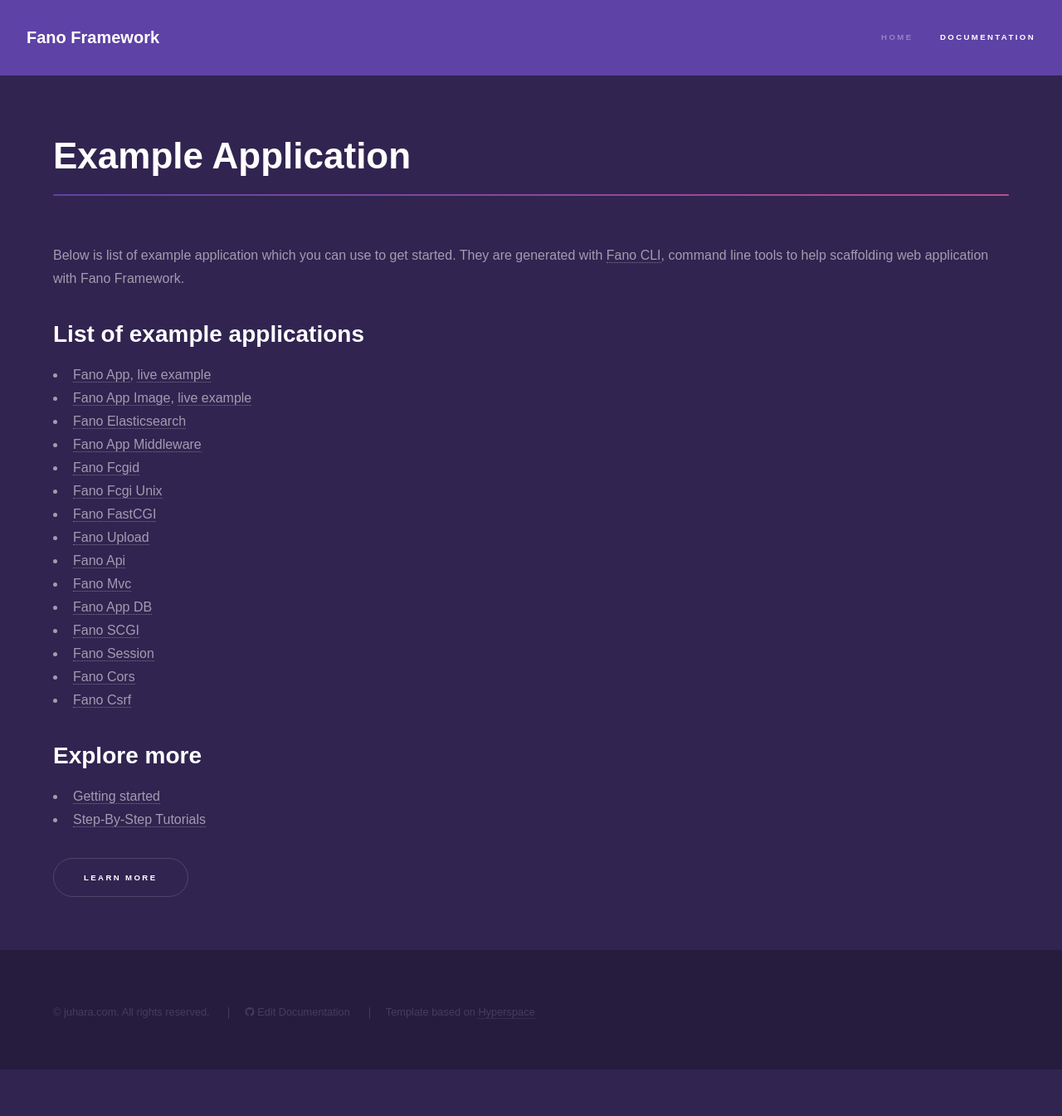
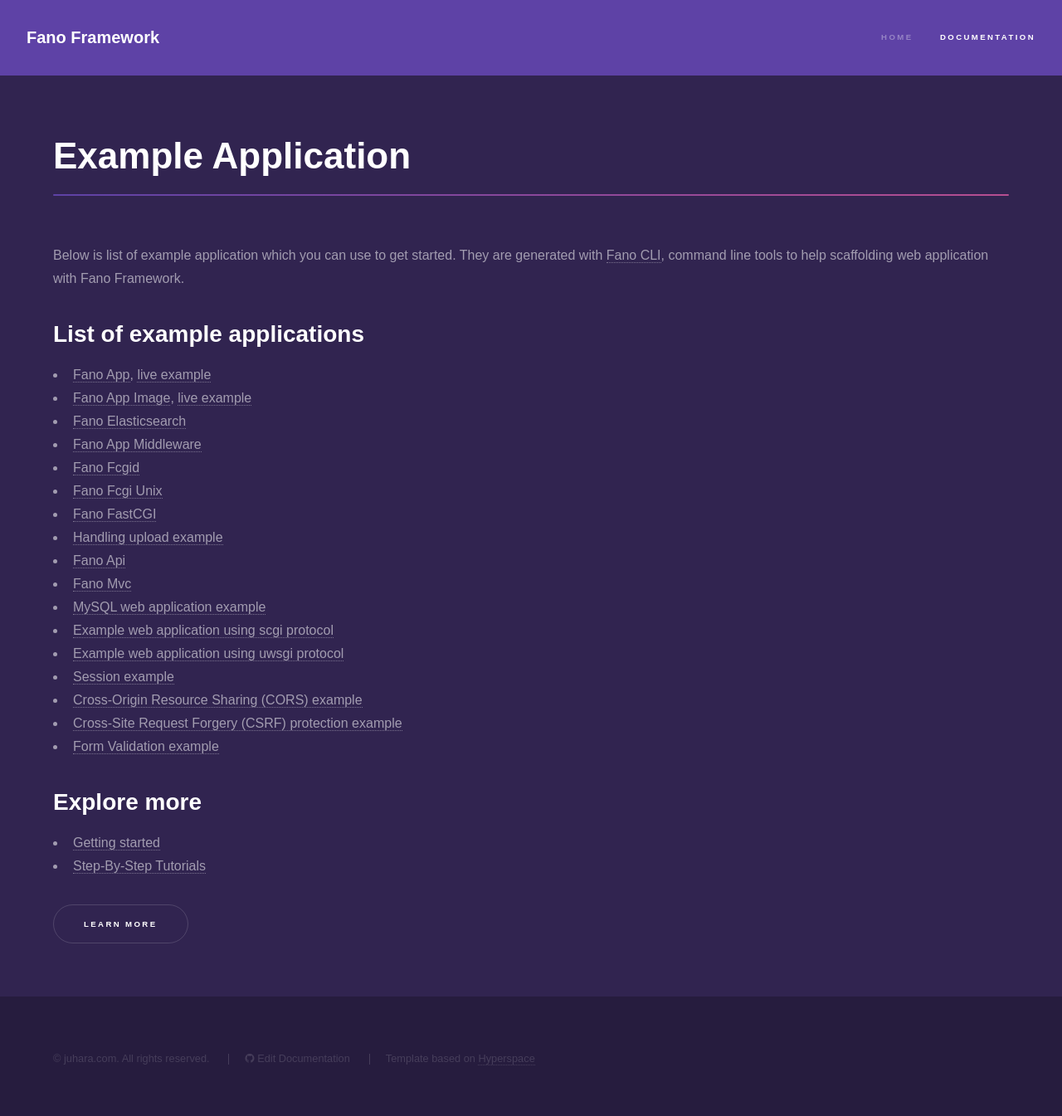
Before and after one commit to fanoframework/fanoframework.github.io, a Jekyll site: the page built from examples/index.md, in a window 1280 px wide. Shown: the whole page at 83% size. Built offline with Jekyll 4.4.1, drawn with Linux system fonts in a browser that asks for light colours; our own code applies the rules of GitHub Pages for plain Markdown files; before the commit the page ends 1289 px from its top, so only the background shows below that.

Commit message:
add content about form validation example

```diff
--- a/examples/index.md
+++ b/examples/index.md
@@ -17,14 +17,16 @@
 - [Fano Fcgid](https://github.com/fanoframework/fano-fcgid)
 - [Fano Fcgi Unix](https://github.com/fanoframework/fano-fcgi-unix)
 - [Fano FastCGI](https://github.com/fanoframework/fano-fastcgi)
-- [Fano Upload](https://github.com/fanoframework/fano-upload)
+- [Handling upload example](https://github.com/fanoframework/fano-upload)
 - [Fano Api](https://github.com/fanoframework/fano-api)
 - [Fano Mvc](https://github.com/fanoframework/fano-mvc)
-- [Fano App DB](https://github.com/fanoframework/fano-app-db)
-- [Fano SCGI](https://github.com/fanoframework/fano-scgi)
-- [Fano Session](https://github.com/fanoframework/fano-session)
-- [Fano Cors](https://github.com/fanoframework/fano-cors)
-- [Fano Csrf](https://github.com/fanoframework/fano-csrf)
+- [MySQL web application example](https://github.com/fanoframework/fano-app-db)
+- [Example web application using scgi protocol](https://github.com/fanoframework/fano-scgi)
+- [Example web application using uwsgi protocol](https://github.com/fanoframework/fano-uwsgi)
+- [Session example](https://github.com/fanoframework/fano-session)
+- [Cross-Origin Resource Sharing (CORS) example](https://github.com/fanoframework/fano-cors)
+- [Cross-Site Request Forgery (CSRF) protection example](https://github.com/fanoframework/fano-csrf)
+- [Form Validation example](https://github.com/fanoframework/fano-validation)
 
 ## Explore more
 
```
Also changed, not shown: security/form-validation/index.md (+1 -0 lines).
